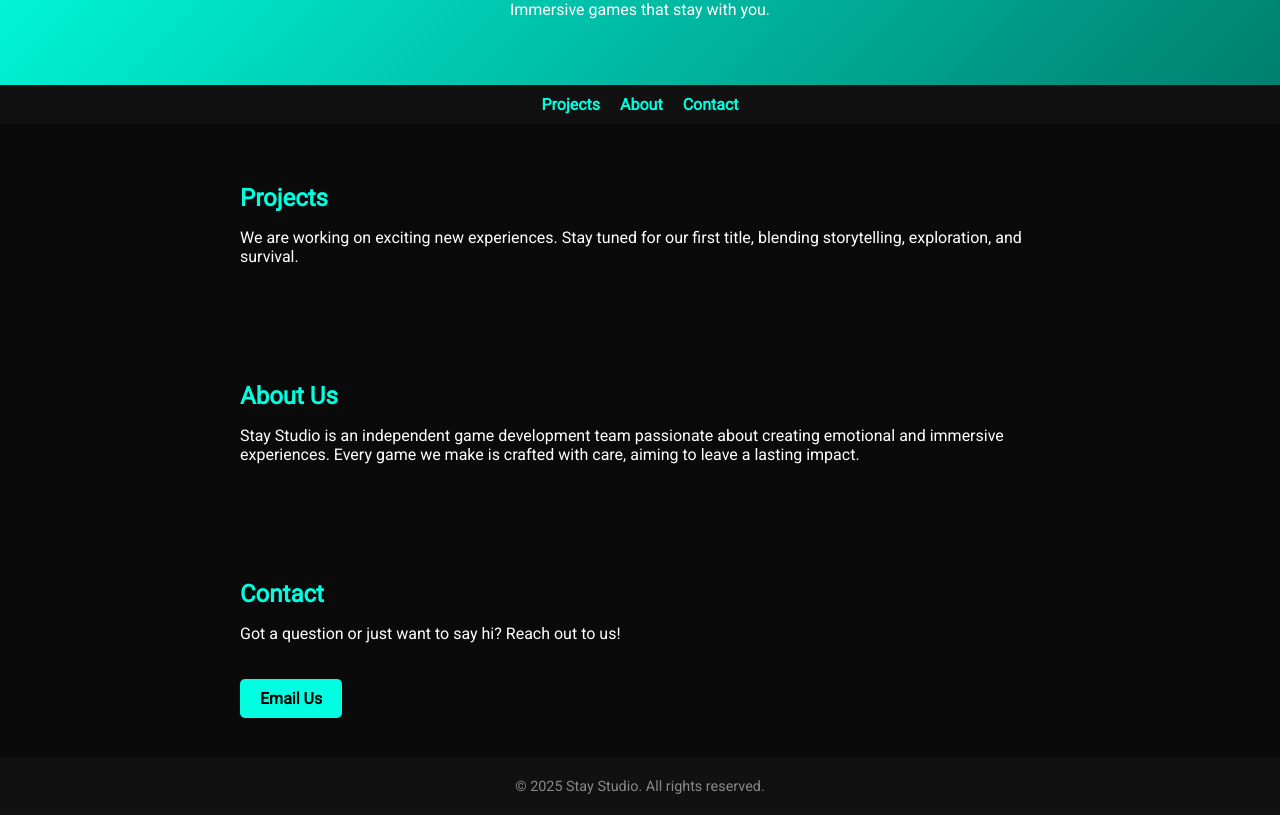
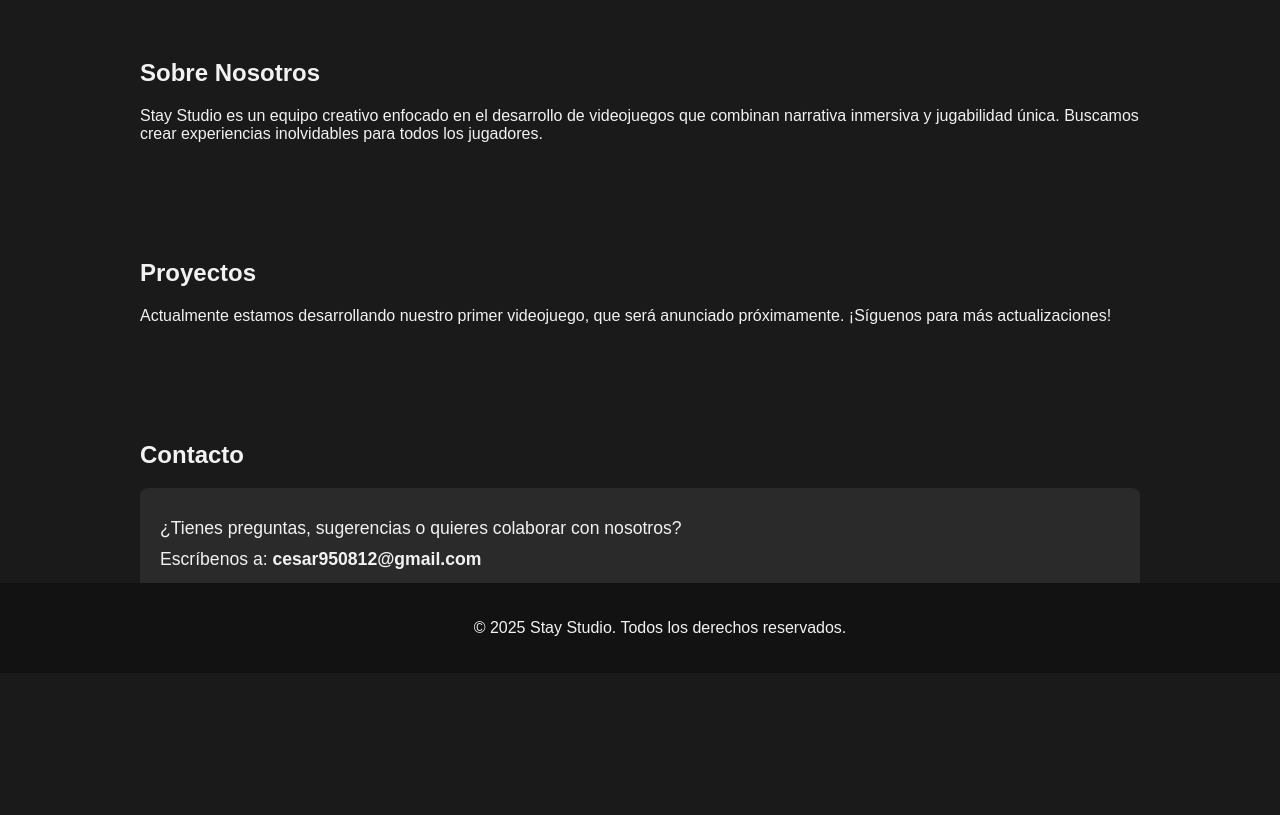
Before and after one commit to Ezio0921/Stay-studio, a plain HTML site: page index.html in a window 1280 px wide. Shown: the part 127-942 px from the top of the page. After the commit the page ends 800 px from the top, so only its background shows below. Drawn offline with Linux system fonts and the light colour scheme.

Commit message:
Update index.html

```diff
--- a/index.html
+++ b/index.html
@@ -1,99 +1,107 @@
 <!DOCTYPE html>
-<html lang="en">
+<html lang="es">
+
 <head>
-  <meta charset="UTF-8" />
-  <meta name="viewport" content="width=device-width, initial-scale=1.0"/>
+    <meta charset="UTF-8">
+    <meta name="viewport" content="width=device-width, initial-scale=1.0">
     <title>Stay Studio</title>
-  <link href="https://fonts.googleapis.com/css2?family=Orbitron:wght@500&family=Roboto&display=swap" rel="stylesheet">
     <style>
         body {
+            font-family: Arial, sans-serif;
+            background-color: #1a1a1a;
+            color: #f2f2f2;
             margin: 0;
-      font-family: 'Roboto', sans-serif;
-      background-color: #0a0a0a;
-      color: #ffffff;
+            padding: 0;
         }
+
         header {
+            background-color: #121212;
+            padding: 20px;
             text-align: center;
-      padding: 50px 20px;
-      background: linear-gradient(135deg, #00ffe0, #007f6e);
         }
+
         header h1 {
-      font-family: 'Orbitron', sans-serif;
-      font-size: 3rem;
             margin: 0;
+            font-size: 2.5em;
         }
+
         nav {
-      background-color: #111;
-      display: flex;
-      justify-content: center;
-      gap: 20px;
-      padding: 10px;
+            background-color: #2a2a2a;
+            padding: 10px 0;
+            text-align: center;
         }
+
         nav a {
-      color: #00ffe0;
+            color: #f2f2f2;
+            margin: 0 15px;
             text-decoration: none;
-      font-weight: bold;
+            font-size: 1.1em;
         }
+
+        nav a:hover {
+            text-decoration: underline;
+        }
+
         section {
-      padding: 40px 20px;
-      max-width: 800px;
+            padding: 40px;
+            max-width: 1000px;
             margin: auto;
         }
-    h2 {
-      color: #00ffe0;
-      margin-bottom: 10px;
-    }
-    .button {
-      display: inline-block;
-      margin-top: 20px;
-      padding: 10px 20px;
-      background-color: #00ffe0;
-      color: #000;
-      text-decoration: none;
-      border-radius: 5px;
-      font-weight: bold;
-    }
+
         footer {
+            background-color: #121212;
             text-align: center;
             padding: 20px;
-      font-size: 0.9rem;
-      background-color: #111;
-      color: #888;
+            position: fixed;
+            bottom: 0;
+            width: 100%;
+        }
+
+        .contact-info {
+            background-color: #2a2a2a;
+            padding: 20px;
+            border-radius: 8px;
+        }
+
+        .contact-info p {
+            margin: 10px 0;
+            font-size: 1.1em;
         }
     </style>
 </head>
+
 <body>
-
     <header>
         <h1>Stay Studio</h1>
-    <p>Immersive games that stay with you.</p>
     </header>
 
     <nav>
-    <a href="#projects">Projects</a>
-    <a href="#about">About</a>
-    <a href="#contact">Contact</a>
+        <a href="#about">Sobre Nosotros</a>
+        <a href="#projects">Proyectos</a>
+        <a href="#contact">Contacto</a>
     </nav>
 
-  <section id="projects">
-    <h2>Projects</h2>
-    <p>We are working on exciting new experiences. Stay tuned for our first title, blending storytelling, exploration, and survival.</p>
+    <section id="about">
+        <h2>Sobre Nosotros</h2>
+        <p>Stay Studio es un equipo creativo enfocado en el desarrollo de videojuegos que combinan narrativa inmersiva y jugabilidad única. Buscamos crear experiencias inolvidables para todos los jugadores.</p>
     </section>
 
-  <section id="about">
-    <h2>About Us</h2>
-    <p>Stay Studio is an independent game development team passionate about creating emotional and immersive experiences. Every game we make is crafted with care, aiming to leave a lasting impact.</p>
+    <section id="projects">
+        <h2>Proyectos</h2>
+        <p>Actualmente estamos desarrollando nuestro primer videojuego, que será anunciado próximamente. ¡Síguenos para más actualizaciones!</p>
     </section>
 
     <section id="contact">
-    <h2>Contact</h2>
-    <p>Got a question or just want to say hi? Reach out to us!</p>
-    <a href="mailto:contact@staystudio.com" class="button">Email Us</a>
+        <h2>Contacto</h2>
+        <div class="contact-info">
+            <p>¿Tienes preguntas, sugerencias o quieres colaborar con nosotros?</p>
+            <p>Escríbenos a: <strong>cesar950812@gmail.com</strong></p>
+        </div>
     </section>
 
     <footer>
-    © 2025 Stay Studio. All rights reserved.
+        <p>&copy; 2025 Stay Studio. Todos los derechos reservados.</p>
     </footer>
+</body>
 
-</body>
 </html>
```
Lines whose indentation alone changed are shown as unchanged.
